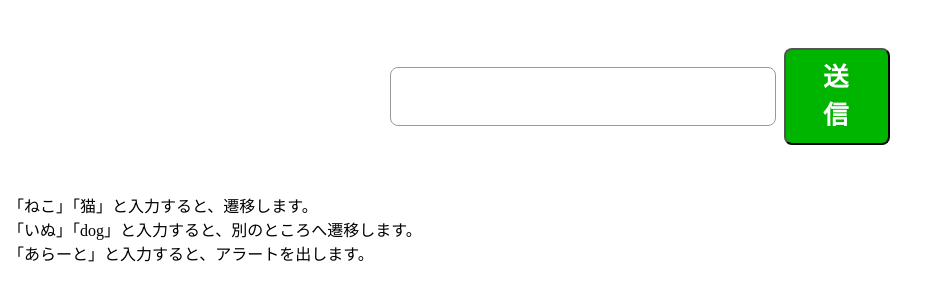
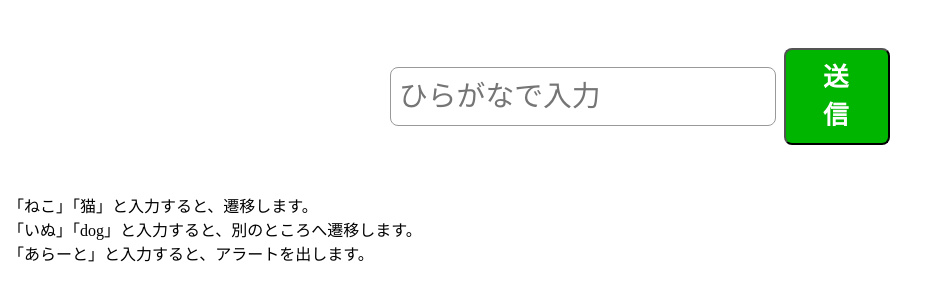
Before and after one commit to ryotama63/FirstWebMystery, a plain HTML site: page index.html in a window 1280 px wide. Shown: the whole page, without its empty margins (0-935 px from the left). Drawn offline with nearby package versions, Linux system fonts and the light colour scheme.

Commit message:
Update index.html

```diff
--- a/index.html
+++ b/index.html
@@ -9,7 +9,7 @@
 <body>
     <div class="nazoform">
     <form name="sample1" onsubmit="AnswerCheck(this);return false;">
-        <input type="text" name="input">
+        <input type="text" name="input" placeholder="ひらがなで入力">
         <button type="submit">送信</button>
     </form>
     </div>
```
